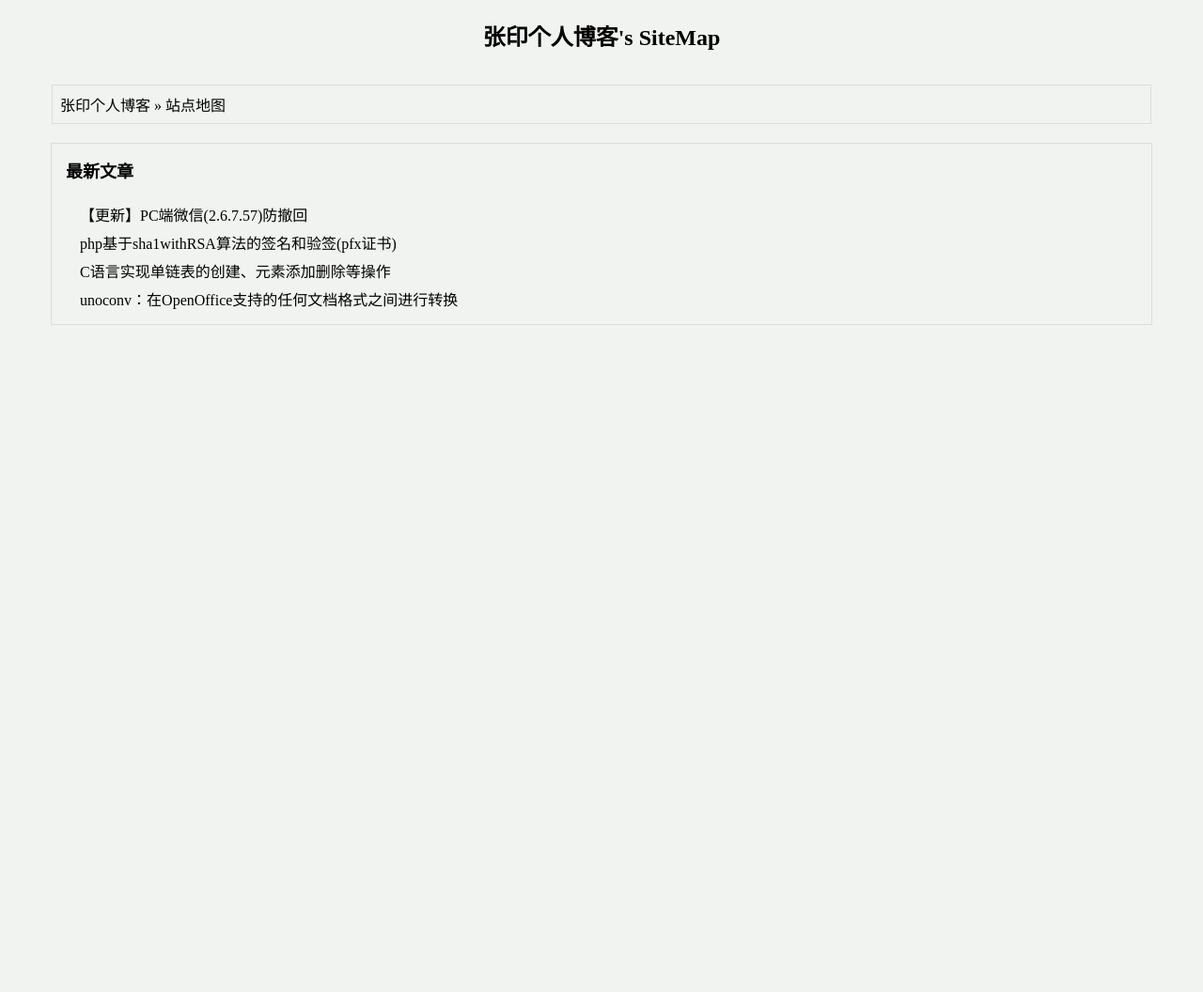
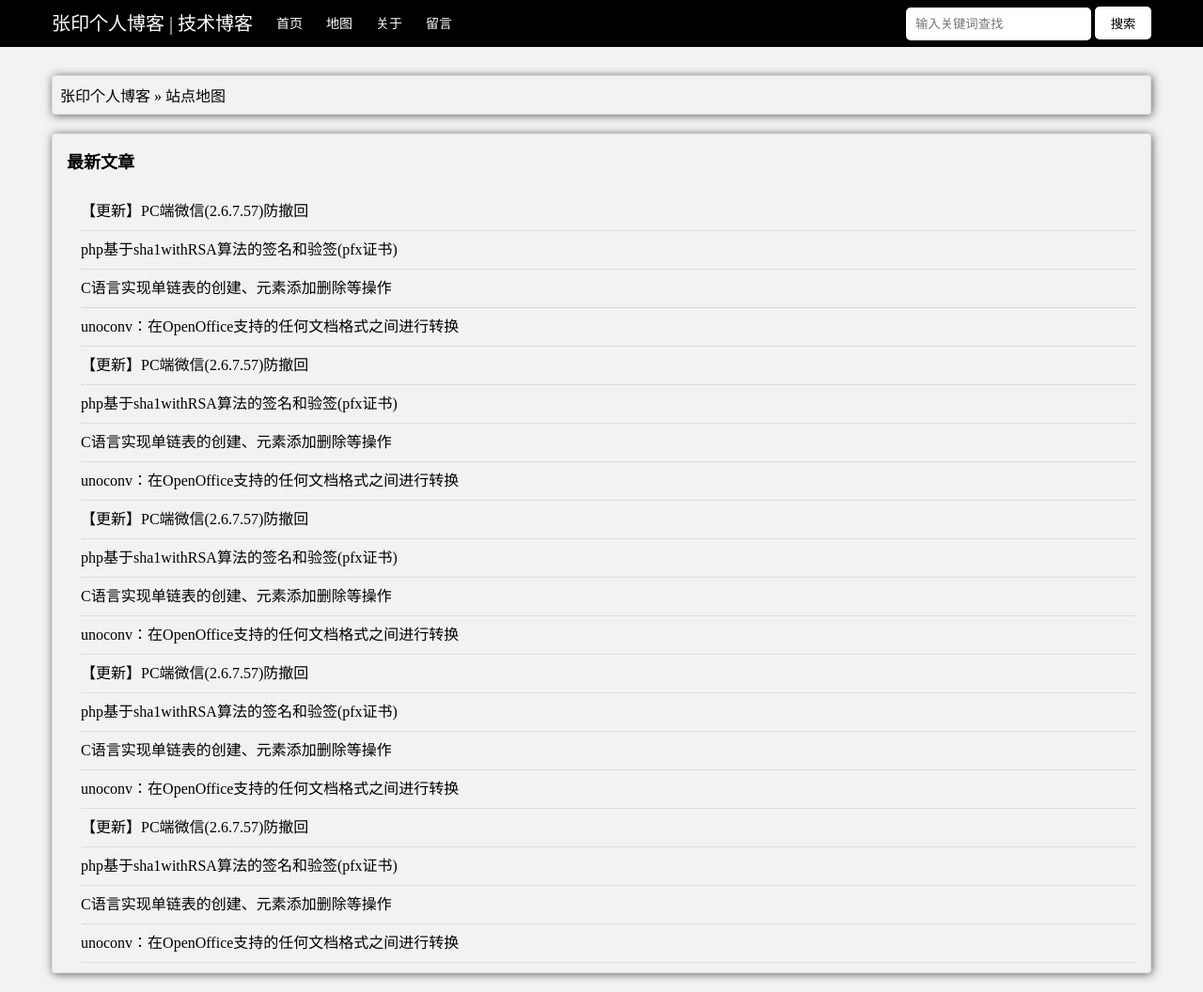
Before and after one commit to mytheart/my_blog, a website: page page/sitemap.html in a window 1280 px wide. Shown: the whole page at 94% size. Before the commit the page ends 800 px from the top, so only its background shows below. Drawn offline with Linux system fonts and the light colour scheme.

Commit message:
第二天的博客内容

```diff
--- a/package.json
+++ b/package.json
@@ -15,5 +15,9 @@
   "bugs": {
     "url": "https://github.com/mytheart/my_blog/issues"
   },
-  "homepage": "https://github.com/mytheart/my_blog#readme"
+  "homepage": "https://github.com/mytheart/my_blog#readme",
+  "devDependencies": {},
+  "dependencies": {
+    "express": "^4.16.4"
+  }
 }
--- a/page/css/base.css
+++ b/page/css/base.css
@@ -9,7 +9,7 @@ body{
 }
 input,button{
     border: none;
-    outline: none;
+    /* outline: none; */
 }
 a{
     text-decoration: none;
--- a/page/css/sitemap.css
+++ b/page/css/sitemap.css
@@ -8,11 +8,13 @@ body{
 a{
     text-decoration: none;
 }
-h2.siteTitle{
+/* h2.siteTitle{
+    margin-top: 80px;
+
     text-align: center;
     height: 80px;
     line-height: 80px;
-}
+} */
 
 .siteNav{
     box-sizing: border-box;
@@ -20,8 +22,10 @@ h2.siteTitle{
     border: 1px solid #ddd;
     /* clear: both; */
     width: 1170px;
-    margin: auto;
-    margin-top: 10px;
+    margin:0 auto;
+    margin-top: 80px;
+    border-radius: 4px;
+    box-shadow: 1px 1px 10px #5f5f5f;
 }
 
 .siteNav a{
@@ -32,9 +36,12 @@ h2.siteTitle{
     font-weight: 28;
 }
 .siteContent{
+    box-sizing: border-box;
     width: 1170px;
     border: 1px solid #ddd;
     margin: 20px auto;
+    border-radius: 4px;
+    box-shadow: 1px 1px 10px #5f5f5f;
 }
 .siteContent .title{
     padding: 15px;
@@ -46,8 +53,9 @@ h2.siteTitle{
 }
 .siteContent ul li{
     list-style: none;
-    height: 30px;
-    line-height: 30px;
+    height: 40px;
+    line-height: 40px;
+    border-bottom: 1px solid #ddd;
 }
 .siteContent ul li a{
     color: #000;
--- a/page/sitemap.html
+++ b/page/sitemap.html
@@ -5,11 +5,42 @@
     <meta name="viewport" content="width=device-width, initial-scale=1.0">
     <meta http-equiv="X-UA-Compatible" content="ie=edge">
     <link rel="shortcut icon" href="./imgs/ico.ico" />
+    <link rel="stylesheet" href="./css/base.css">
     <link rel="stylesheet" href="./css/sitemap.css">
     <title>张印个人博客 | 技术博客</title>
 </head>
 <body>
-   <h2 class="siteTitle">张印个人博客's SiteMap</h2>
+        <header>
+                <div class="w content">
+                    <div class="left ">
+                        <ul>
+                            <li>
+                                <a href="#">
+                                    张印个人博客 | 技术博客
+                                </a>
+                            </li>
+                            <li>
+                                <a href="/index.html">首页</a>
+                            </li>
+                            <li>
+                                <a href="/siteMap.html">地图</a>
+                            </li>
+                            <li>
+                                <a href="/about.html">关于</a>
+                            </li>
+                            <li>
+                                <a href="/guestbook.html">留言</a>
+                            </li>
+                        </ul>
+
+                    </div>
+                    <div class="right">
+                        <input type="text" placeholder="输入关键词查找">
+                        <button>搜索</button>
+                    </div>
+                </div>
+            </header>
+   <!-- <h2 class="siteTitle">张印个人博客's SiteMap</h2> -->
    <p class="siteNav"><a href="#">张印个人博客</a> » <a href="#">站点地图</a></p>
    <div class="siteContent">
        <p class="title">最新文章</p>
@@ -26,6 +57,54 @@
            <li>
                <a href="#">unoconv：在OpenOffice支持的任何文档格式之间进行转换</a>
            </li>
+           <li>
+               <a href="#">【更新】PC端微信(2.6.7.57)防撤回</a>
+           </li>
+           <li>
+               <a href="#">php基于sha1withRSA算法的签名和验签(pfx证书)</a>
+           </li>
+           <li>
+               <a href="#">C语言实现单链表的创建、元素添加删除等操作</a>
+           </li>
+           <li>
+               <a href="#">unoconv：在OpenOffice支持的任何文档格式之间进行转换</a>
+           </li>
+           <li>
+               <a href="#">【更新】PC端微信(2.6.7.57)防撤回</a>
+           </li>
+           <li>
+               <a href="#">php基于sha1withRSA算法的签名和验签(pfx证书)</a>
+           </li>
+           <li>
+               <a href="#">C语言实现单链表的创建、元素添加删除等操作</a>
+           </li>
+           <li>
+               <a href="#">unoconv：在OpenOffice支持的任何文档格式之间进行转换</a>
+           </li>
+           <li>
+               <a href="#">【更新】PC端微信(2.6.7.57)防撤回</a>
+           </li>
+           <li>
+               <a href="#">php基于sha1withRSA算法的签名和验签(pfx证书)</a>
+           </li>
+           <li>
+               <a href="#">C语言实现单链表的创建、元素添加删除等操作</a>
+           </li>
+           <li>
+               <a href="#">unoconv：在OpenOffice支持的任何文档格式之间进行转换</a>
+           </li>
+           <li>
+               <a href="#">【更新】PC端微信(2.6.7.57)防撤回</a>
+           </li>
+           <li>
+               <a href="#">php基于sha1withRSA算法的签名和验签(pfx证书)</a>
+           </li>
+           <li>
+               <a href="#">C语言实现单链表的创建、元素添加删除等操作</a>
+           </li>
+           <li>
+               <a href="#">unoconv：在OpenOffice支持的任何文档格式之间进行转换</a>
+           </li>
        </ul>
    </div>
 </body>
```
Also changed, not shown: config.js (+10 -0 lines), index.js (+13 -0 lines), loader.js (+23 -0 lines), page/about.html (+7 -6 lines), page/blog_detail.html (+15 -0 lines), page/css/guestbook.css (+52 -0 lines), page/guestbook.html (+23 -4 lines), page/index.html (+4 -4 lines), web/EverydayController.js (+13 -0 lines), page/css/blog_detail.css (added), page/imgs/zh-vm.png (added), 2 other files.
